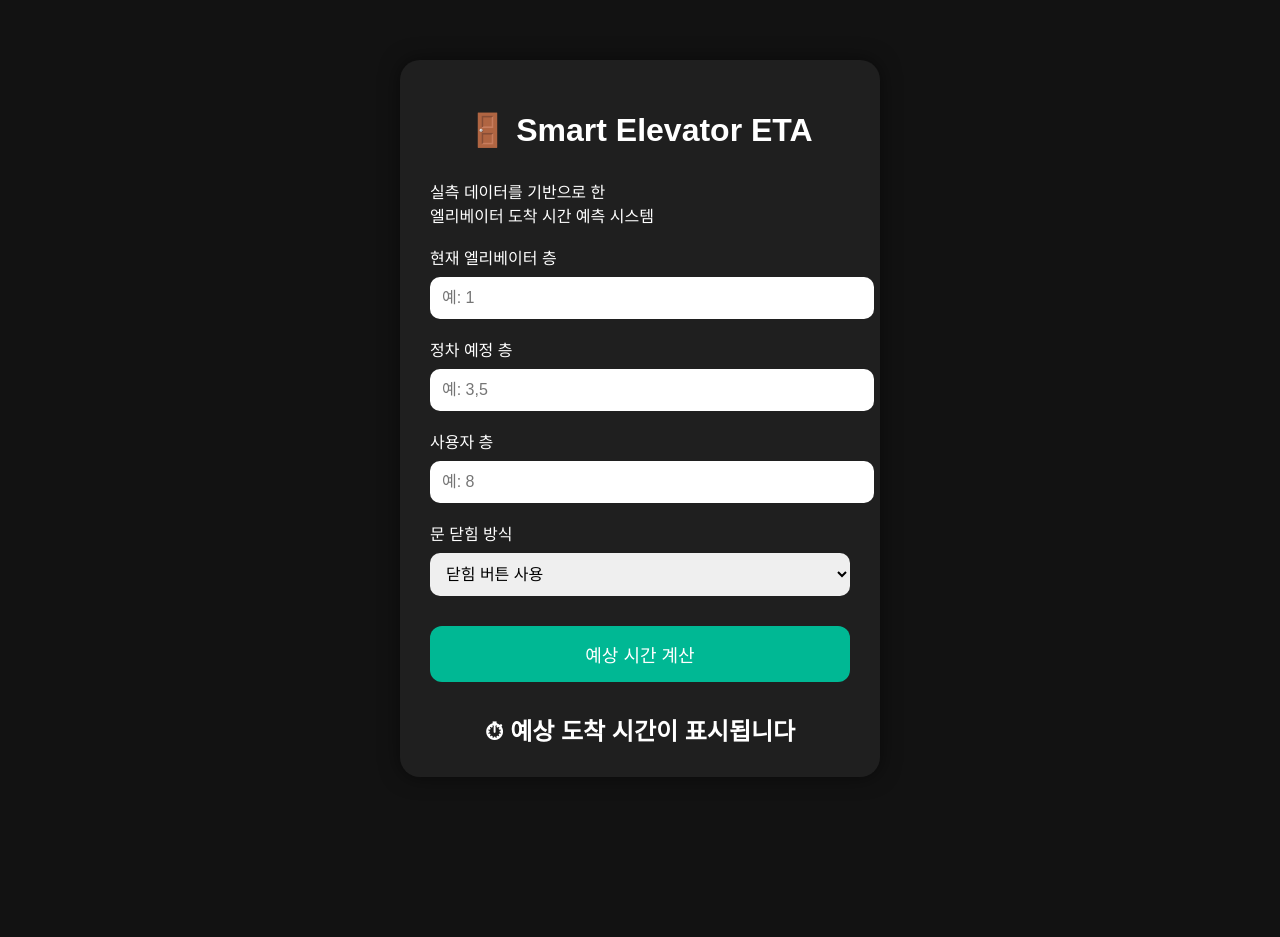
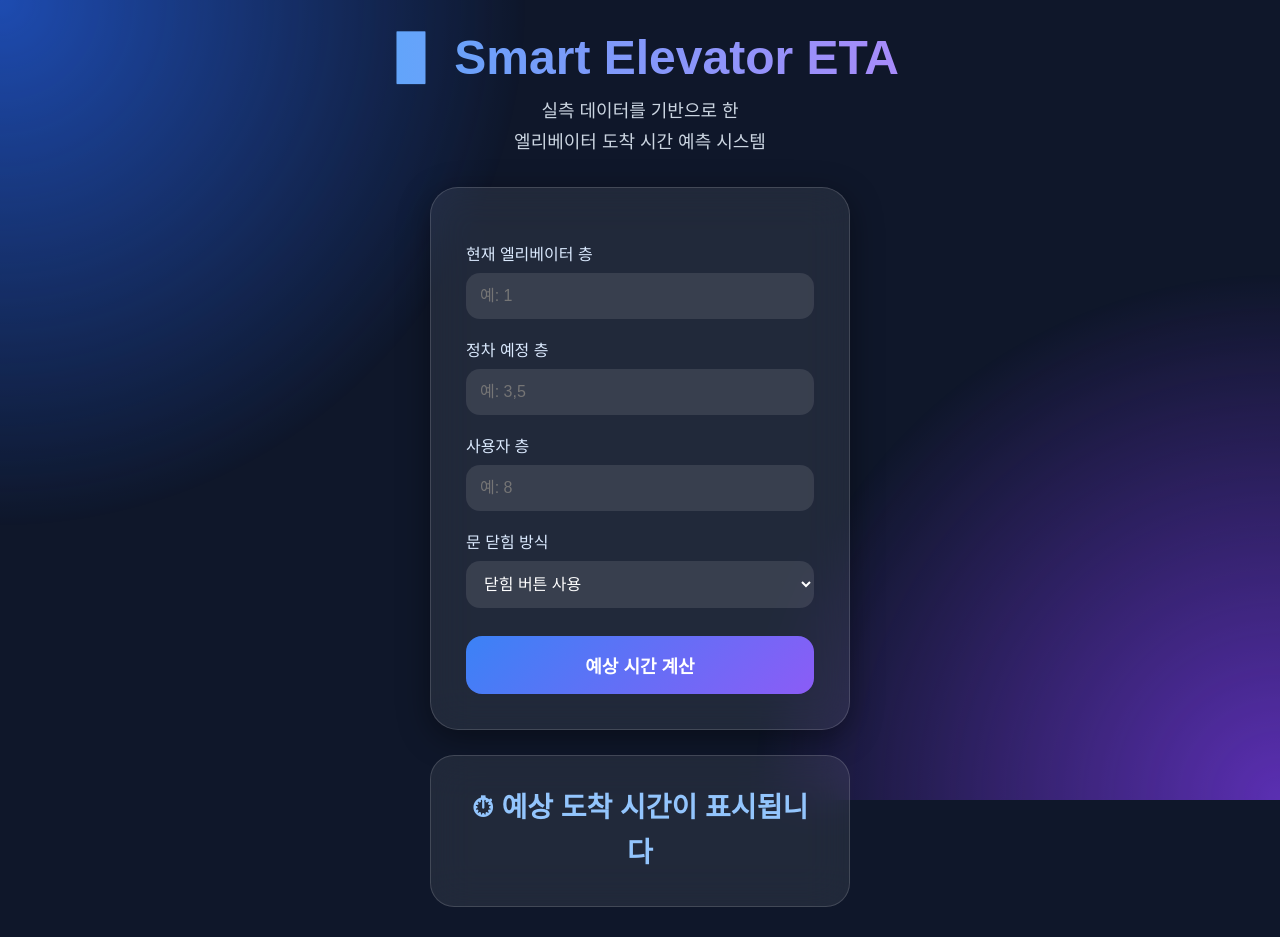
Before and after one commit to clearycloud/project-hi, a plain HTML site: page index.html in a window 1280 px wide. Before the commit the page ends 837 px from the top, so only its background shows below. Drawn offline with Linux system fonts and the light colour scheme; a web font is replaced by a local one.

Commit message:
Update style.css

```diff
--- a/style.css
+++ b/style.css
@@ -1,58 +1,186 @@
-body{
+*{
     margin:0;
     padding:0;
-    background:#121212;
-    font-family:Arial;
+    box-sizing:border-box;
+}
+
+body{
+    font-family:'Pretendard',sans-serif;
+    background:#0f172a;
+    overflow:hidden;
     color:white;
 }
 
-.container{
-    width:420px;
-    margin:60px auto;
-    background:#1f1f1f;
-    padding:30px;
-    border-radius:20px;
-    box-shadow:0 0 20px rgba(0,0,0,0.5);
+.background{
+    position:fixed;
+    width:100%;
+    height:100%;
+    background:
+    radial-gradient(circle at top left,#2563eb,transparent 35%),
+    radial-gradient(circle at bottom right,#7c3aed,transparent 35%);
+    opacity:0.7;
+    z-index:-1;
 }
 
-h1{
+.container{
+    width:100%;
+    min-height:100vh;
+
+    display:flex;
+    flex-direction:column;
+
+    justify-content:center;
+    align-items:center;
+
+    padding:30px;
+}
+
+.header{
     text-align:center;
     margin-bottom:30px;
 }
 
+.header h1{
+    font-size:48px;
+    margin-bottom:10px;
+
+    background:linear-gradient(
+        to right,
+        #60a5fa,
+        #a78bfa
+    );
+
+    -webkit-background-clip:text;
+    -webkit-text-fill-color:transparent;
+}
+
+.header p{
+    color:#cbd5e1;
+    line-height:1.7;
+    font-size:18px;
+}
+
+.card{
+
+    width:420px;
+
+    background:rgba(255,255,255,0.08);
+
+    backdrop-filter:blur(20px);
+
+    border:1px solid rgba(255,255,255,0.15);
+
+    padding:35px;
+
+    border-radius:28px;
+
+    box-shadow:
+    0 8px 32px rgba(0,0,0,0.4);
+
+}
+
 label{
     display:block;
+
     margin-top:18px;
     margin-bottom:8px;
+
+    color:#dbeafe;
+    font-weight:500;
 }
 
 input,select{
+
     width:100%;
-    padding:12px;
+
+    padding:14px;
+
     border:none;
-    border-radius:10px;
+
+    border-radius:14px;
+
+    background:rgba(255,255,255,0.1);
+
+    color:white;
+
     font-size:16px;
+
+    outline:none;
+
+    transition:0.3s;
+}
+
+input:focus,
+select:focus{
+
+    background:rgba(255,255,255,0.18);
+
+    transform:scale(1.02);
 }
 
 button{
+
     width:100%;
-    margin-top:30px;
-    padding:15px;
-    background:#00b894;
+
+    margin-top:28px;
+
+    padding:16px;
+
+    border:none;
+
+    border-radius:16px;
+
+    font-size:18px;
+
+    font-weight:bold;
+
+    cursor:pointer;
+
+    background:linear-gradient(
+        135deg,
+        #3b82f6,
+        #8b5cf6
+    );
+
     color:white;
-    border:none;
-    border-radius:12px;
-    font-size:18px;
-    cursor:pointer;
+
+    transition:0.3s;
 }
 
 button:hover{
-    background:#00a383;
+
+    transform:translateY(-3px);
+
+    box-shadow:
+    0 10px 25px rgba(59,130,246,0.4);
+}
+
+.result-card{
+
+    margin-top:25px;
+
+    width:420px;
+
+    background:rgba(255,255,255,0.08);
+
+    backdrop-filter:blur(20px);
+
+    border-radius:24px;
+
+    padding:30px;
+
+    text-align:center;
+
+    border:1px solid rgba(255,255,255,0.15);
 }
 
 #result{
-    margin-top:30px;
-    text-align:center;
-    font-size:24px;
+
+    font-size:28px;
+
     font-weight:bold;
+
+    color:#93c5fd;
+
+    line-height:1.6;
 }
```
